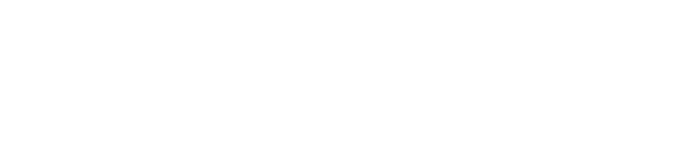
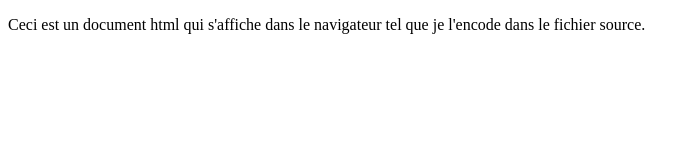
Before and after one commit to sofiane626/exercice2, a plain HTML site: page index.html in a window 1280 px wide. Shown: the whole page, without its empty margins (0-696 px from the left). Drawn offline with Linux system fonts and the light colour scheme.

Commit message:
premier p

```diff
--- a/index.html
+++ b/index.html
@@ -1,12 +1,15 @@
 <!DOCTYPE html>
 <html lang="en">
+
 <head>
     <meta charset="UTF-8">
     <meta http-equiv="X-UA-Compatible" content="IE=edge">
     <meta name="viewport" content="width=device-width, initial-scale=1.0">
     <title>Document</title>
 </head>
+
 <body>
+    <p>Ceci est un document html qui s'affiche dans le navigateur tel que je l'encode dans le fichier source.</p>
+</body>
 
-</body>
 </html>
```
